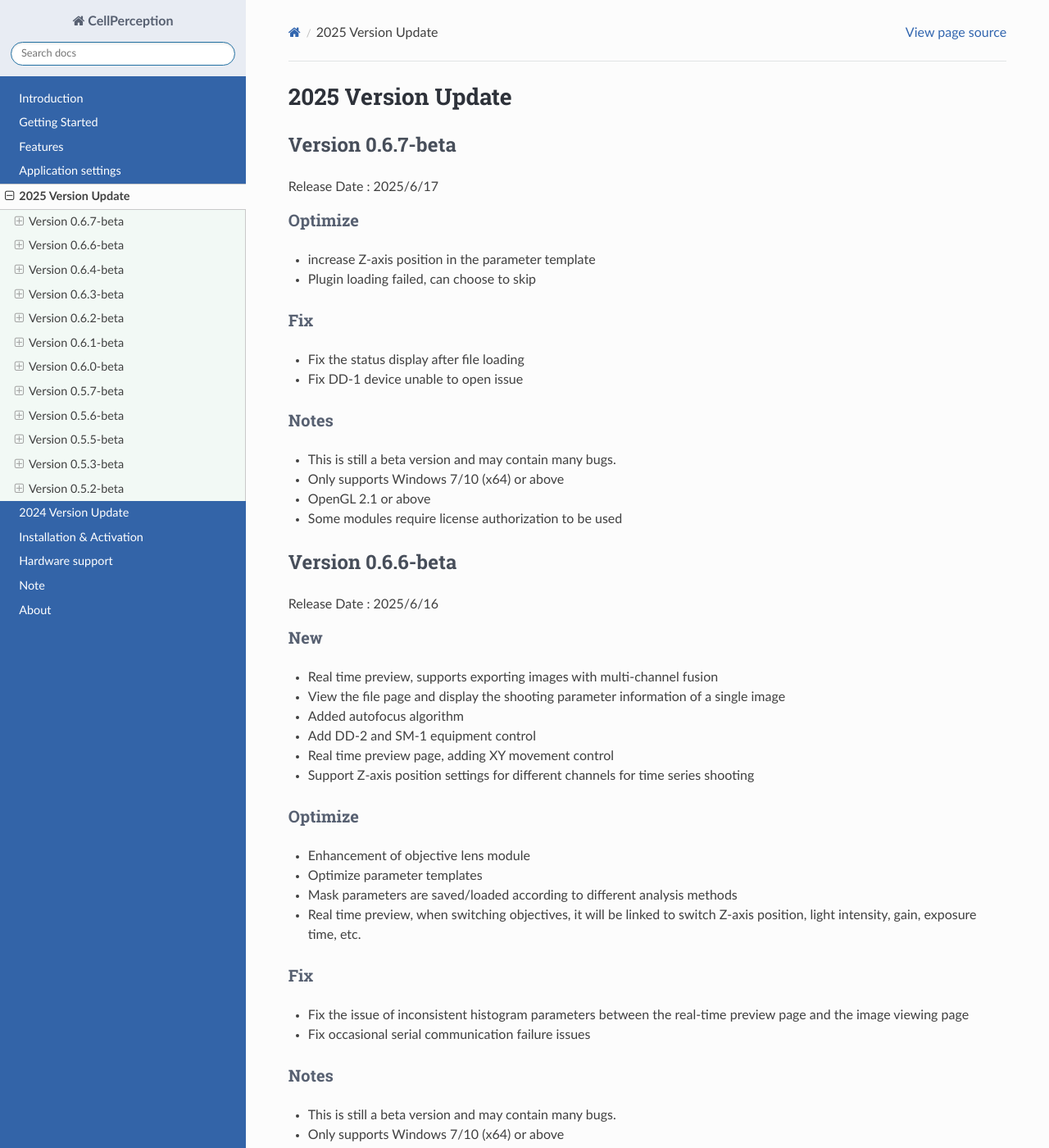
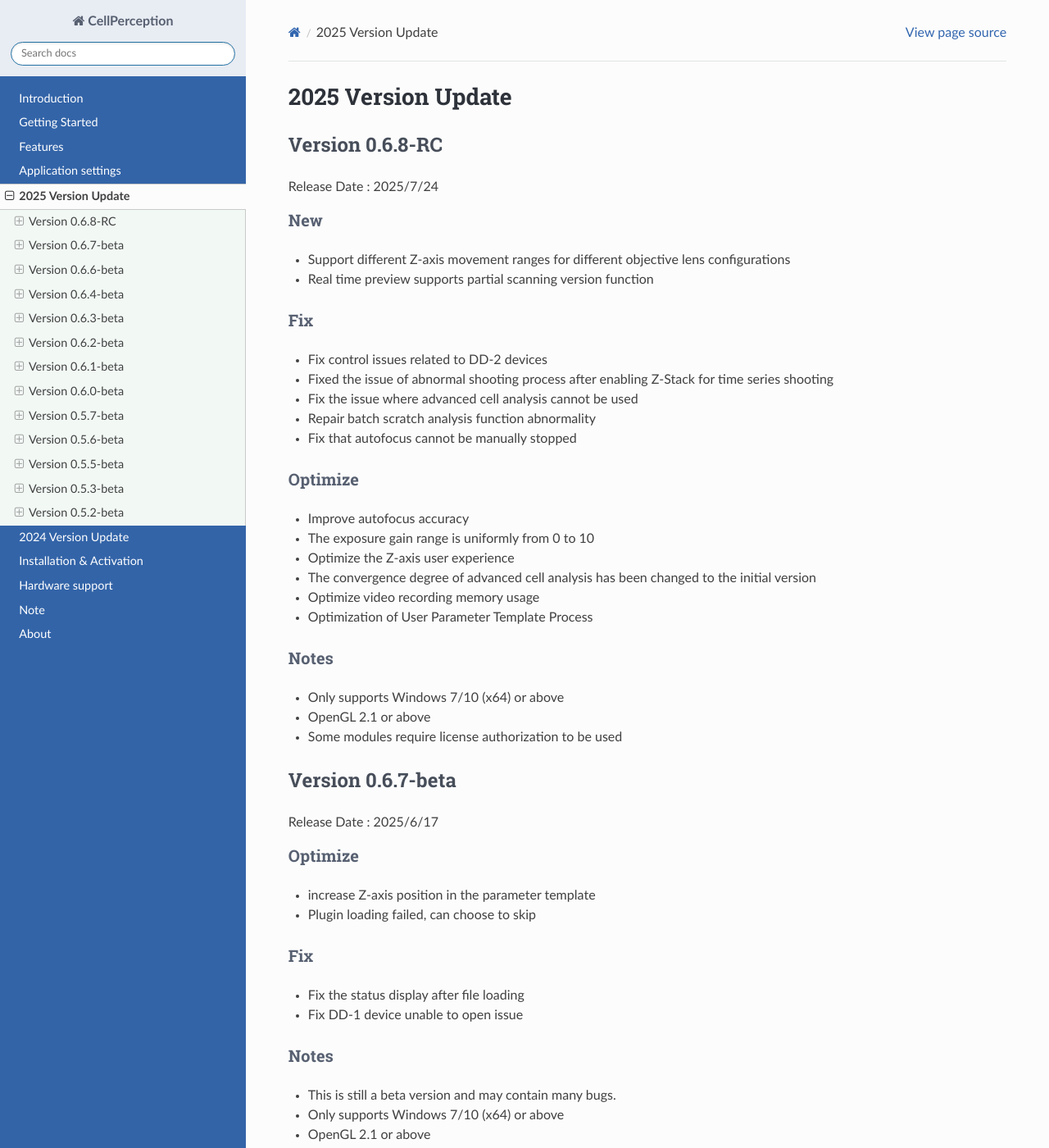
Before and after one commit to yangtong93/living-cell-docs, a Sphinx documentation site: the page built from source/user_guide/upgrade2025.md, in a window 1280 px wide and 1400 px high. Shown: the whole window at 82% size. Built offline with Sphinx 7.4.7 and the Read the Docs theme 3.1.0, drawn with Linux system fonts in a browser that asks for light colours; pages that are not in the unit, such as notebooks, are missing from menus.

Commit message:
feature: 0.6.8-RC

```diff
--- a/source/user_guide/upgrade2025.md
+++ b/source/user_guide/upgrade2025.md
@@ -1,4 +1,34 @@
 # 2025 Version Update
+
+## Version 0.6.8-RC
+
+Release Date : 2025/7/24
+
+###  New
+* Support different Z-axis movement ranges for different objective lens configurations
+* Real time preview supports partial scanning version function
+
+### Fix
+* Fix control issues related to DD-2 devices
+* Fixed the issue of abnormal shooting process after enabling Z-Stack for time series shooting
+* Fix the issue where advanced cell analysis cannot be used
+* Repair batch scratch analysis function abnormality
+* Fix that autofocus cannot be manually stopped
+
+### Optimize
+* Improve autofocus accuracy
+* The exposure gain range is uniformly from 0 to 10
+* Optimize the Z-axis user experience
+* The convergence degree of advanced cell analysis has been changed to the initial version
+* Optimize video recording memory usage
+* Optimization of User Parameter Template Process
+
+
+
+### Notes
+* Only supports Windows 7/10 (x64) or above
+* OpenGL 2.1 or above
+* Some modules require license authorization to be used
 
 ## Version 0.6.7-beta
 
```
Also changed, not shown: 1 other file.
